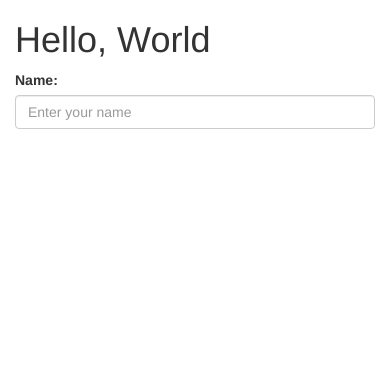
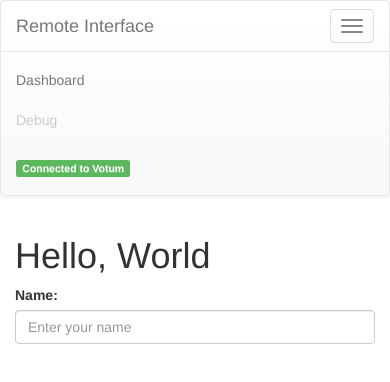
Before and after one commit to dlobato/VTMLamp, a website: page web/dev/index.html in a window 390 px wide. Drawn offline with Linux system fonts and the light colour scheme.

Commit message:
Add Header and Sample Layout for the Project

```diff
--- a/web/dev/index.html
+++ b/web/dev/index.html
@@ -6,7 +6,34 @@
     <link rel="stylesheet" href="/bootstrap.css">
 </head>
 <body>
+<nav class="navbar navbar-default">
+    <div class="container">
+        <!-- Brand and toggle get grouped for better mobile display -->
+        <div class="navbar-header">
+            <button type="button" class="navbar-toggle collapsed" data-toggle="collapse"
+                    data-target="#bs-example-navbar-collapse-1" aria-expanded="false">
+                <span class="sr-only">Toggle navigation</span>
+                <span class="icon-bar"></span>
+                <span class="icon-bar"></span>
+                <span class="icon-bar"></span>
+            </button>
+            <a class="navbar-brand" href="#">Remote Interface</a>
+        </div>
+
+        <!-- Collect the nav links, forms, and other content for toggling -->
+        <div class="collapse navbar-collapse" id="bs-example-navbar-collapse-1">
+            <ul class="nav navbar-nav">
+                <li><a href="#">Dashboard</a></li>
+                <li class="disabled"><a href="#">Debug</a></li>
+            </ul>
+            <ul class="nav navbar-nav navbar-right">
+                <li><a href="#"><span class="label label-success">Connected to Votum</span></a></li>
+            </ul>
+        </div><!-- /.navbar-collapse -->
+    </div><!-- /.container-fluid -->
+</nav>
 <div class="container">
+
     <h1>Hello, {{name || 'World'}}</h1>
     <div class="form-group">
         <label for="name">Name:</label>
```
